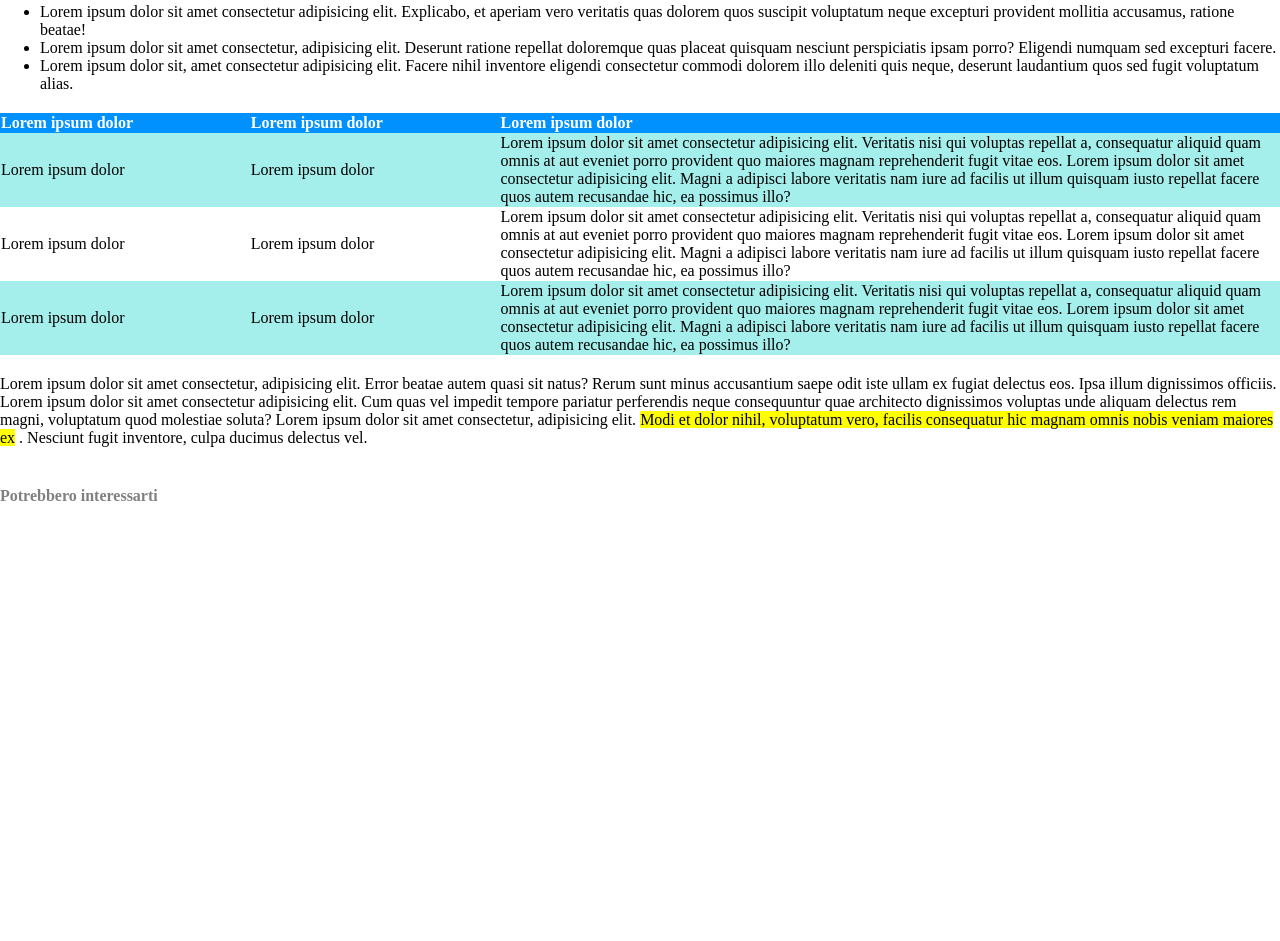
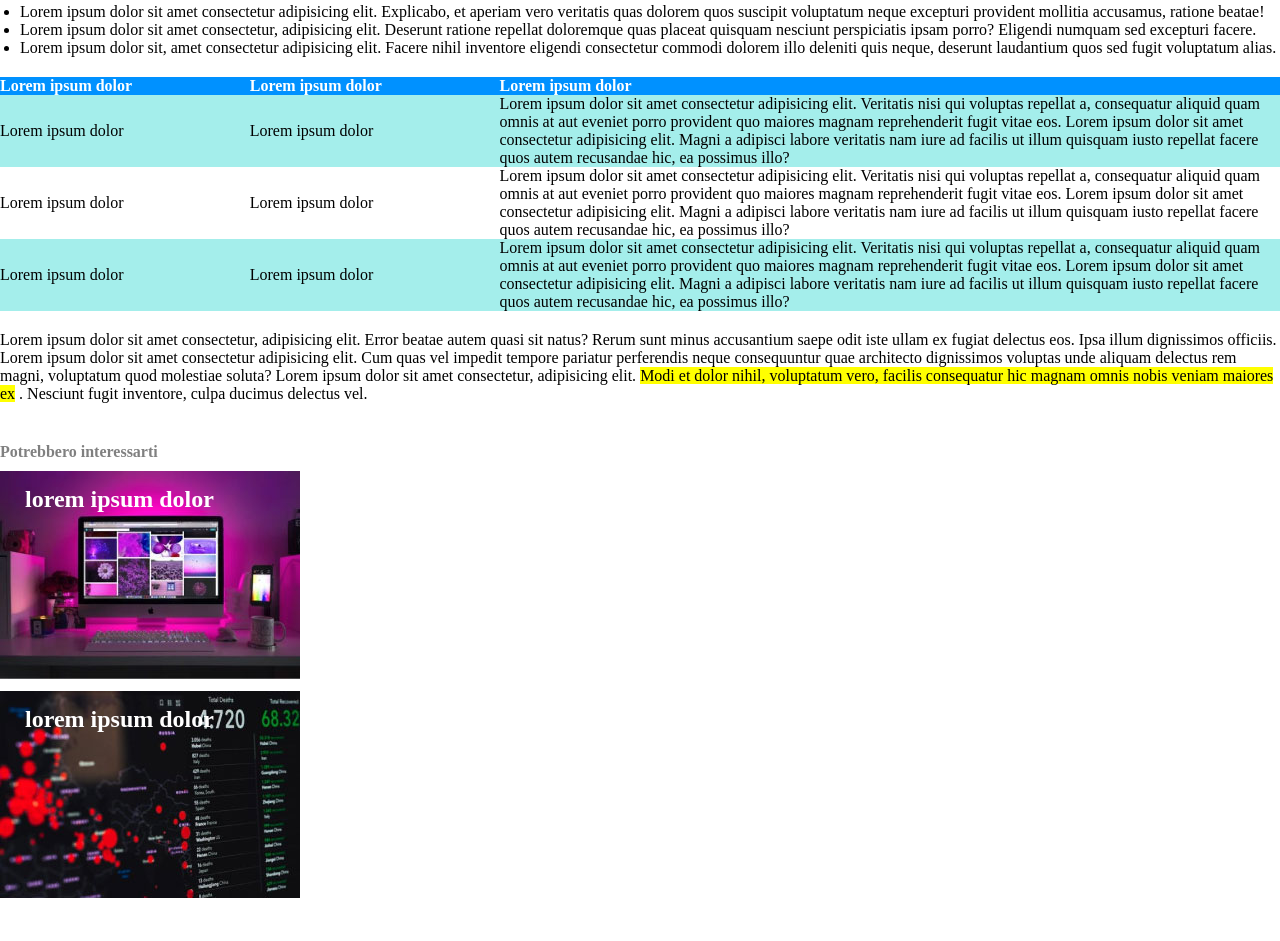
Before and after one commit to GianmauroCoviello/html-css-booleaner, a plain HTML site: page index.html in a window 1280 px wide. Shown: the part 720-1661 px from the top of the page. Before the commit the page ends 1235 px from the top, so only its background shows below. Drawn offline with Linux system fonts and the light colour scheme.

Commit message:
fine del footer ed esercizio completato.

```diff
--- a/css/style.css
+++ b/css/style.css
@@ -1,4 +1,5 @@
 *{
+    padding: 0;
     margin: 0;
     box-sizing: border-box;
  }
@@ -48,11 +49,10 @@
 
 /*inizio classi ed id della lista*/
 .container_lista{
-
     padding-bottom: 20px;
 }
 ul{
-    padding-left: px;
+    padding-left: 20px;
 }
 /*Fine classi ed id della lista*/
 
@@ -100,8 +100,29 @@ thead{
 /*Fine classi ed id del secondo paragrafo*/
 
 /*Inizio classi ed id del footer*/
-
 #testo{
     color: gray;
     padding-bottom: 10px;
 }
+#immagine_1{
+    background-image: url(../img/monitor.jpg);
+    background-repeat: no-repeat;
+    width: 300px;
+    height: 200px;
+    padding-bottom: 220px;
+
+
+}
+#immagine_2{
+    background-image: url(../img/graph.jpg);
+    background-repeat: no-repeat;
+    width: 300px;
+    height: 200px;
+    padding-bottom: 250px;
+}
+.testo_img{
+    color: white;
+    padding-top: 15px;
+    padding-left: 25px;
+}
+/*Fine classi ed id del footer*/
--- a/index.html
+++ b/index.html
@@ -21,7 +21,7 @@
     <!--Inizio del main-->
     <main>
         <div class="contenitore_main">
-           <!--Inizio del div contenente il titolo con le immaggini e il primo paragrafo-->
+           <!--Inizio del div contenente il titolo con le immagini e il primo paragrafo-->
            <h1><strong>Internet deve essere al servizio "bene pubblico":   il manifesto <br> di Tim Berners-Lee</strong></h1>
            <p id="testo_gray">Scritto da <span id="testo_blu">The Booleaners</span></p>
            <p id="data">10/10/2020</p>
@@ -35,7 +35,7 @@
            <div class="contenitore_paragrafo1">
                 <p>Lorem ipsum dolor sit amet consectetur adipisicing elit. Voluptate aliquid suscipit ipsam sint dicta sit sed consequuntur vel, omnis ipsum corporis labore dolorum. Aperiam dolor sunt alias, consequatur repudiandae minus. <span class="testo_evidenziato">Lorem ipsum dolor sit amet consectetur adipisicing elit. Labore, consequuntur corporis iusto</span>, facere voluptatibus aliquid architecto magnam neque dolor nisi numquam earum. Nulla alias dignissimos labore voluptatum delectus dolor? A. Lorem, ipsum dolor sit amet consectetur adipisicing elit. Cumque inventore hic vero reiciendis, nesciunt ea, sequi, veniam repudiandae velit ratione alias dolorem laborum voluptas modi necessitatibus enim nobis eligendi unde!</p>
            </div>
-           <!--Fine del div contenente il titolo con le immaggini e il primo paragrafo-->
+           <!--Fine del div contenente il titolo con le immagini e il primo paragrafo-->
 
            <!--inizio del div contenente la lista e la tabella-->
            <div class="container_lista">
@@ -86,22 +86,20 @@
     </main>
      <!--Fine del main-->
 
+    <!--Inizio del footer-->
     <footer>
+        <!--Inizio del testo e dei due div contenenti le rispettive immagini-->
         <p id="testo"><strong>Potrebbero interessarti</strong></p>
-        <div id="immaggine_1">
-
-
-
-        </div>
-        <div id="immaggine_2">
-
-
-
-
+        <div id="immagine_1">
+            <h2 class="testo_img">lorem ipsum dolor</h2>
         </div>
 
-
+        <div id="immagine_2">
+            <h2 class="testo_img">lorem ipsum dolor</h2>
+        </div>
+        <!--Fine del testo e dei due div contenenti le rispettive immagini-->
     </footer>
+    <!--Fine del footer-->
 
 </body>
 </html>
```
